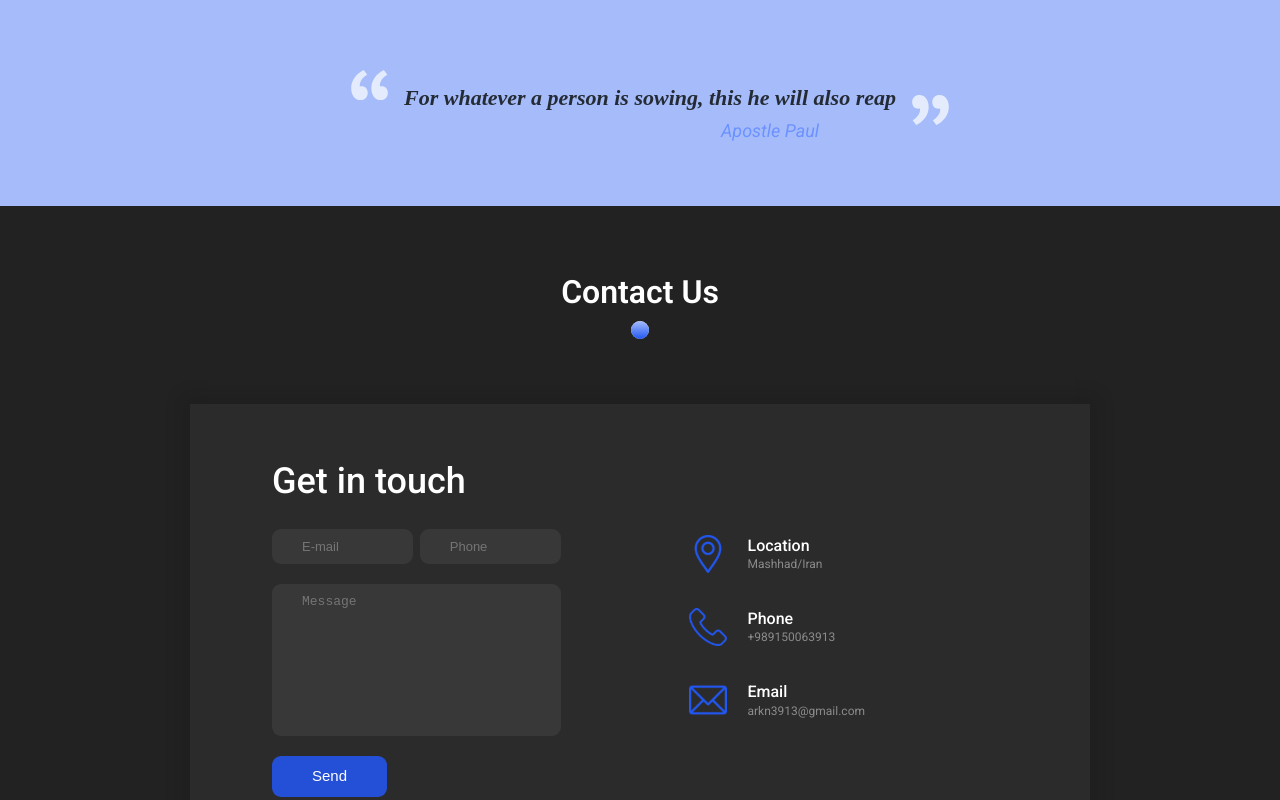
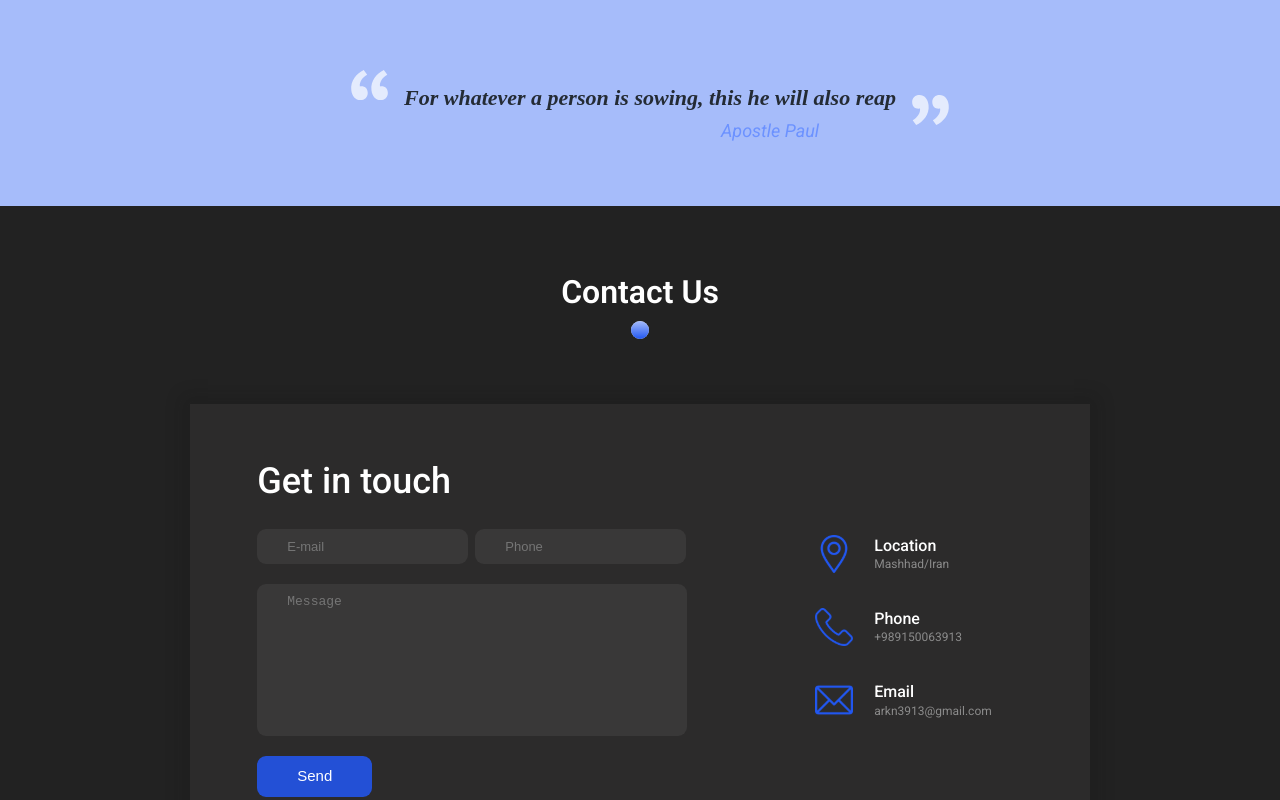
Before and after one commit to molniagrom/portfolio-start-project-vite-main, a React (Vite) app: page / in a window 1280 px wide. Shown: the top 800 px of the page. Built offline with nearby package versions, Linux system fonts and the light colour scheme; a web font is replaced by a local one.

Commit message:
end adaptive Contact-Block

```diff
--- a/src/components/Button/Button.tsx
+++ b/src/components/Button/Button.tsx
@@ -14,6 +14,7 @@
     lineHeight?: string
     isClicked?: boolean
     adaptiveProject?: boolean
+    adaptiveContact?: boolean
 }
 
 export const Button = styled.button<ButtonPropsType>`
@@ -38,10 +39,19 @@
         outline: none;
     `}
 
-    ${props => props.adaptiveProject && css`
-        @media screen and ${theme.media.mobile} {
-            padding: 4px 34px;
-        }
-    `}
+    @media screen and ${theme.media.mobile} {
+
+      ${props => props.adaptiveProject && css`
+        padding: 4px 34px;
+      `}
+
+      ${props => props.adaptiveContact && css`
+          font-size: 9px;
+          padding: 6px 24px;
+      `}
+
+
+    }
+
 
 `
--- a/src/components/icon/Icon.tsx
+++ b/src/components/icon/Icon.tsx
@@ -86,6 +86,11 @@
             width: 15px;
             height: 15px;
         `}
+
+        ${props => props.adaptivePart && css`
+            width: 44px;
+            height: 44px;
+        `}
     }
 
     ${props => props.hover && css`
--- a/src/layout/sections/contact/Contact.Styled.tsx
+++ b/src/layout/sections/contact/Contact.Styled.tsx
@@ -7,10 +7,12 @@
     align-items: center;
     justify-content: center;
     padding: 65px 25px 197px 25px;
-    min-height: 100vh;
 
     @media screen and ${theme.media.tablet} {
         padding: 37px 80px 52px 80px;
+    }
+    @media screen and ${theme.media.mobile} {
+        padding: 47px 30px 52px 30px;
     }
 `;
 
@@ -25,11 +27,21 @@
     line-height: 136%;
     padding-bottom: 65px;
 
+
+    @media screen and ${theme.media.mobile} {
+        padding-bottom: 40px;
+    }
+
     h2 {
         font-weight: 600;
         font-size: 32px;
         line-height: 136%;
         padding-bottom: 6px;
+
+
+        @media screen and ${theme.media.mobile} {
+            font-size: 19px;
+        }
     }
 `;
 
@@ -44,6 +56,11 @@
         font-weight: 500;
         font-size: 36px;
         line-height: 136%;
+
+
+        @media screen and ${theme.media.mobile} {
+            font-size: 22px;
+        }
     }
 `;
 
@@ -52,6 +69,10 @@
     flex-direction: column;
     gap: 20px;
     padding-top: 23px;
+
+    @media screen and ${theme.media.mobile} {
+        padding-top: 14px;
+    }
 `;
 
 export const GroupFields = styled.div`
@@ -83,9 +104,17 @@
         color: #aaa;
     }
 
+
+    @media screen and ${theme.media.mobile} {
+        font-size: 7px;
+    }
+
     ${props =>
             props.as === "textarea" &&
             css`
+                @media screen and (min-width: 900px) {
+                    min-width: 430px;
+                }
                 max-width: 430px;
                 min-height: 152px;
                 resize: none;
@@ -102,8 +131,9 @@
     @media screen and ${theme.media.tablet} {
         margin: 0 auto;
         gap: 60px;
-        //box-shadow: 8px 8px 16px 1px rgba(34, 60, 80, 0.2);
-
+    }
+    @media screen and ${theme.media.mobile} {
+        gap: 40px;
     }
 `;
 
@@ -140,6 +170,8 @@
 
     @media screen and ${theme.media.tablet} {
         padding: 53px 113px 65px 82px;
-
+    }
+    @media screen and ${theme.media.mobile} {
+        padding: 32px 50px 56px 50px;
     }
 `;
--- a/src/layout/sections/contact/Contact.tsx
+++ b/src/layout/sections/contact/Contact.tsx
@@ -34,6 +34,7 @@
                                 </GroupFields>
                                 <Field placeholder={'Message'} as={"textarea"}/>
                                 <Button
+                                    adaptiveContact
                                     type={"submit"}
                                     backgroundColor={"#2350D6"}
                                     color={"#fff"}
--- a/src/layout/sections/contact/part/Part.tsx
+++ b/src/layout/sections/contact/part/Part.tsx
@@ -40,6 +40,10 @@
             text-align: left;
             margin-bottom: 2px;
         }
+        @media screen and ${theme.media.mobile} {
+            font-size: 18px;
+            margin-bottom: 1px;
+        }
     }
 
     p {
@@ -52,6 +56,9 @@
             font-size: 22px;
             text-align: left;
         }
+        @media screen and ${theme.media.mobile} {
+            font-size: 14px;
+        }
     }
 `
 
@@ -63,4 +70,7 @@
     @media screen and ${theme.media.tablet} {
         gap: 45px;
     }
+    @media screen and ${theme.media.mobile} {
+        gap: 26px;
+    }
 `
```
